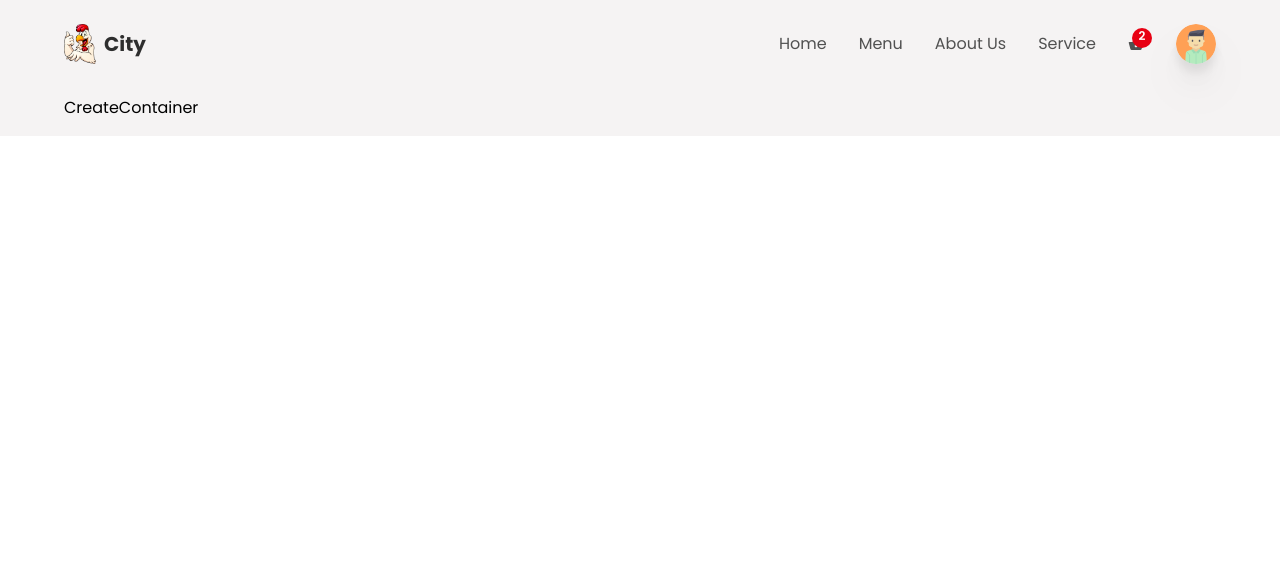
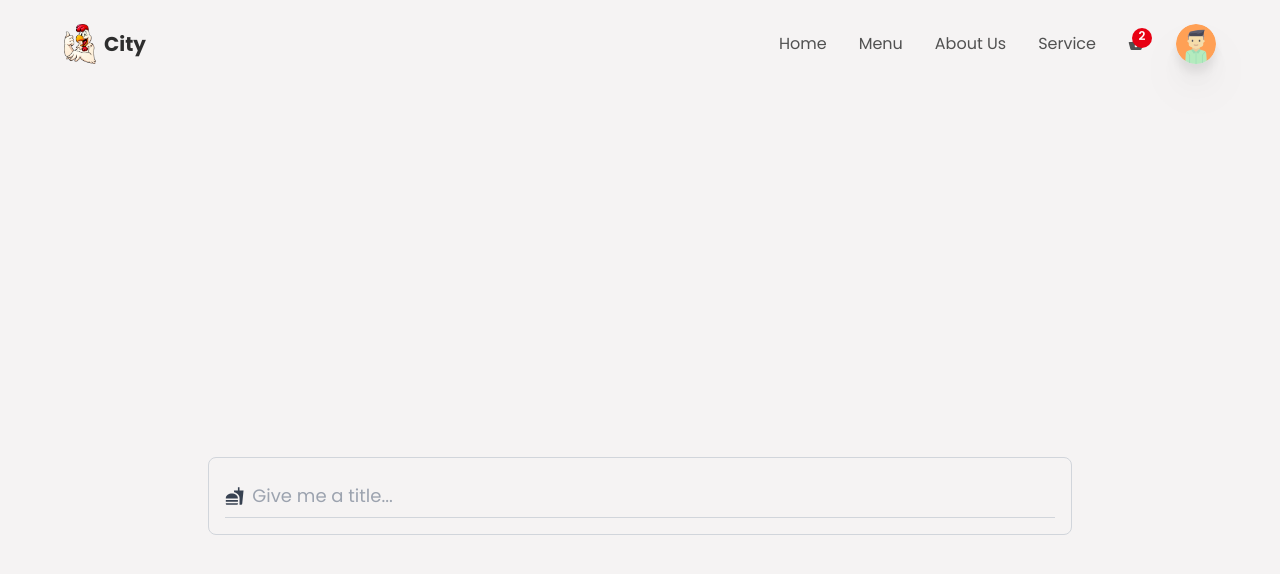
Before and after one commit to shagors/resturant-app-full, a React (Create React App) app: page /createItem in a window 1280 px wide. Shown: the top 574 px of the page. Built offline with nearby package versions, Linux system fonts and the light colour scheme.

Commit message:
new item input field set and design it and check

```diff
--- a/src/components/CreateContainer.jsx
+++ b/src/components/CreateContainer.jsx
@@ -1,9 +1,49 @@
-import React from 'react'
+import { motion } from 'framer-motion';
+import React, { useState } from 'react';
+import {MdFastfood} from 'react-icons/md'
 
 const CreateContainer = () => {
+
+  const [title, setTitle] = useState("");
+  const [calories, setCalories] = useState("");
+  const [price, setPrice] = useState("");
+  const [category, setCategory] = useState(null);
+  const [imageAsset, setImageAsset] = useState(null);
+  const [fields, setFields] = useState(false); //for error handle
+  const [alertStatus, setAlertStatus] = useState("danger"); //error message
+  const [msg, setMsg] = useState(null);
+  const [isLoading, setIsLoading] = useState(false);
+
   return (
-    <div>CreateContainer</div>
+    <div className='w-full min-h-screen h-auto flex items-center justify-center'>
+      <div className='w-[90%] md:w-[75%] border border-gray-300 rounded-lg p-4 flex flex-col items-center justify-center'>
+          {
+            fields && (
+              <motion.p
+                initial={{opacity : 0}}
+              animate={{ opacity: 1 }}
+              exit={{ opacity: 0 }}
+                className={`w-full p-2 rounded-lg text-center text-lg font-semibold ${alertStatus === 'danger' ? 'bg-red-400 text-red-800' : 'bg-emerald-400 text-emerald-800'}`}
+              >
+                {msg}
+              </motion.p>
+            )
+          }
+
+          <div className="w-full py-2 border-b border-gray-300 flex items-center gap-2">
+            <MdFastfood className="text-xl text-gray-700" />
+            <input
+              type="text"
+              required
+              value={title}
+              onChange={(e) => setTitle(e.target.value)}
+              placeholder="Give me a title..."
+              className="w-full h-full text-lg bg-transparent outline-none border-none placeholder:text-gray-400 text-textColor"
+            />
+          </div>
+      </div>
+    </div>
   )
 }
 
-export default CreateContainer
+export default CreateContainer;
--- a/src/components/Header.jsx
+++ b/src/components/Header.jsx
@@ -56,10 +56,10 @@
             animate={{ opacity: 1, x: 0 }}
             exit={{ opacity: 0, x: 200 }}
             className='flex items-center gap-8'>
-              <li className='text-base text-textColor hover:text-headingColor duration-100 transition-all ease-in-out cursor-pointer'>Home</li>
-              <li className='text-base text-textColor hover:text-headingColor duration-100 transition-all ease-in-out cursor-pointer'>Menu</li>
-              <li className='text-base text-textColor hover:text-headingColor duration-100 transition-all ease-in-out cursor-pointer'>About Us</li>
-              <li className='text-base text-textColor hover:text-headingColor duration-100 transition-all ease-in-out cursor-pointer'>Service</li>
+              <li className='text-base text-textColor hover:text-headingColor duration-100 transition-all ease-in-out cursor-pointer' onClick={() => setIsMenu(false)}>Home</li>
+              <li className='text-base text-textColor hover:text-headingColor duration-100 transition-all ease-in-out cursor-pointer' onClick={() => setIsMenu(false)}>Menu</li>
+              <li className='text-base text-textColor hover:text-headingColor duration-100 transition-all ease-in-out cursor-pointer' onClick={() => setIsMenu(false)}>About Us</li>
+              <li className='text-base text-textColor hover:text-headingColor duration-100 transition-all ease-in-out cursor-pointer' onClick={() => setIsMenu(false)}>Service</li>
             </motion.ul>
 
             <div className='relative flex items-center justify-center'>
@@ -77,7 +77,7 @@
                     {
                       user && user.email === "minatouzumaki7400@gmail.com" && (
                         <Link to={"/createItem"}>
-                          <p className="px-4 py-2 flex items-center gap-3 cursor-pointer hover:bg-slate-100 transition-all duration-100 ease-in-out text-textColor text-base">New Item <MdAdd /></p>
+                          <p className="px-4 py-2 flex items-center gap-3 cursor-pointer hover:bg-slate-100 transition-all duration-100 ease-in-out text-textColor text-base" onClick={() => setIsMenu(false)}>New Item <MdAdd /></p>
                         </Link>
                       )
                     }
@@ -117,10 +117,10 @@
                     )
                   }
                   <ul className='flex flex-col'>
-                    <li className='text-base text-textColor hover:text-headingColor duration-100 transition-all ease-in-out cursor-pointer hover:bg-slate-100 px-4 py-2'>Home</li>
-                    <li className='text-base text-textColor hover:text-headingColor duration-100 transition-all ease-in-out cursor-pointer hover:bg-slate-100 px-4 py-2'>Menu</li>
-                    <li className='text-base text-textColor hover:text-headingColor duration-100 transition-all ease-in-out cursor-pointer hover:bg-slate-100 px-4 py-2'>About Us</li>
-                    <li className='text-base text-textColor hover:text-headingColor duration-100 transition-all ease-in-out cursor-pointer hover:bg-slate-100 px-4 py-2'>Service</li>
+                    <li className='text-base text-textColor hover:text-headingColor duration-100 transition-all ease-in-out cursor-pointer hover:bg-slate-100 px-4 py-2' onClick={() => setIsMenu(false)}>Home</li>
+                    <li className='text-base text-textColor hover:text-headingColor duration-100 transition-all ease-in-out cursor-pointer hover:bg-slate-100 px-4 py-2' onClick={() => setIsMenu(false)}>Menu</li>
+                    <li className='text-base text-textColor hover:text-headingColor duration-100 transition-all ease-in-out cursor-pointer hover:bg-slate-100 px-4 py-2' onClick={() => setIsMenu(false)}>About Us</li>
+                    <li className='text-base text-textColor hover:text-headingColor duration-100 transition-all ease-in-out cursor-pointer hover:bg-slate-100 px-4 py-2' onClick={() => setIsMenu(false)}>Service</li>
                   </ul>
 
                   <p className="m-2 p-2 flex items-center justify-center bg-gray-200 gap-3 cursor-pointer hover:bg-gray-300 transition-all duration-100 ease-in-out text-textColor text-base rounded-md shadow-md" onClick={logout}>Logout <MdLogout /></p>
```
Also changed, not shown: src/utils/data.js (line endings or trailing spaces).
